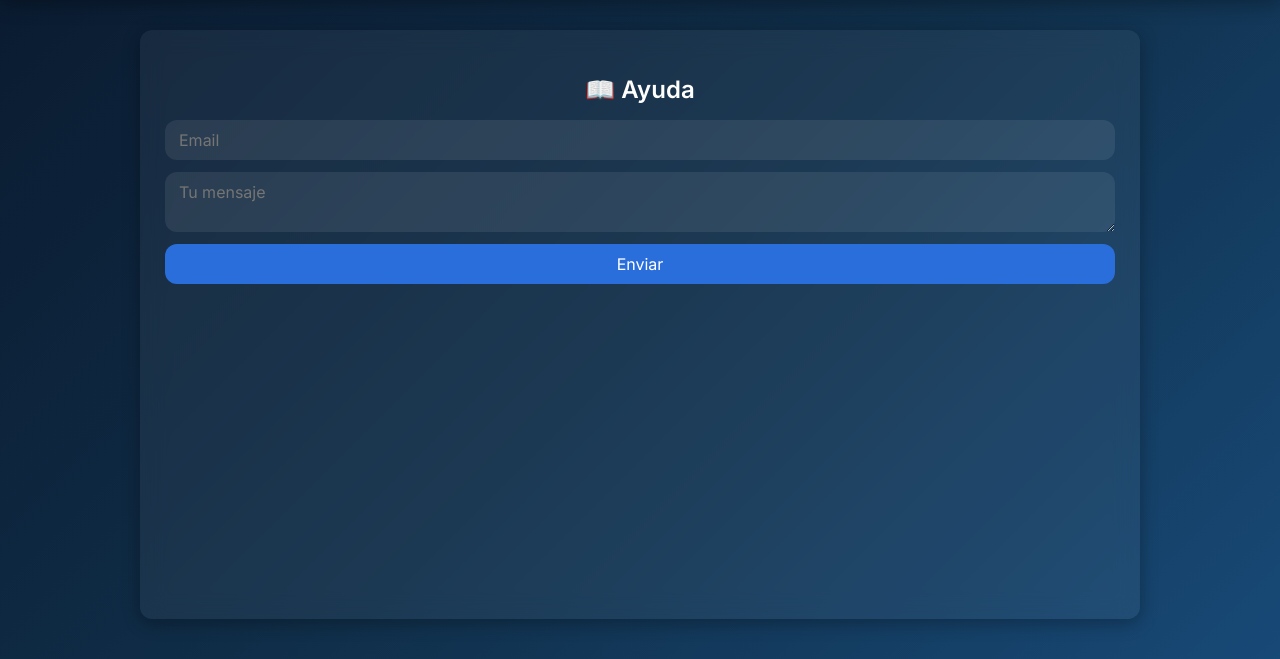
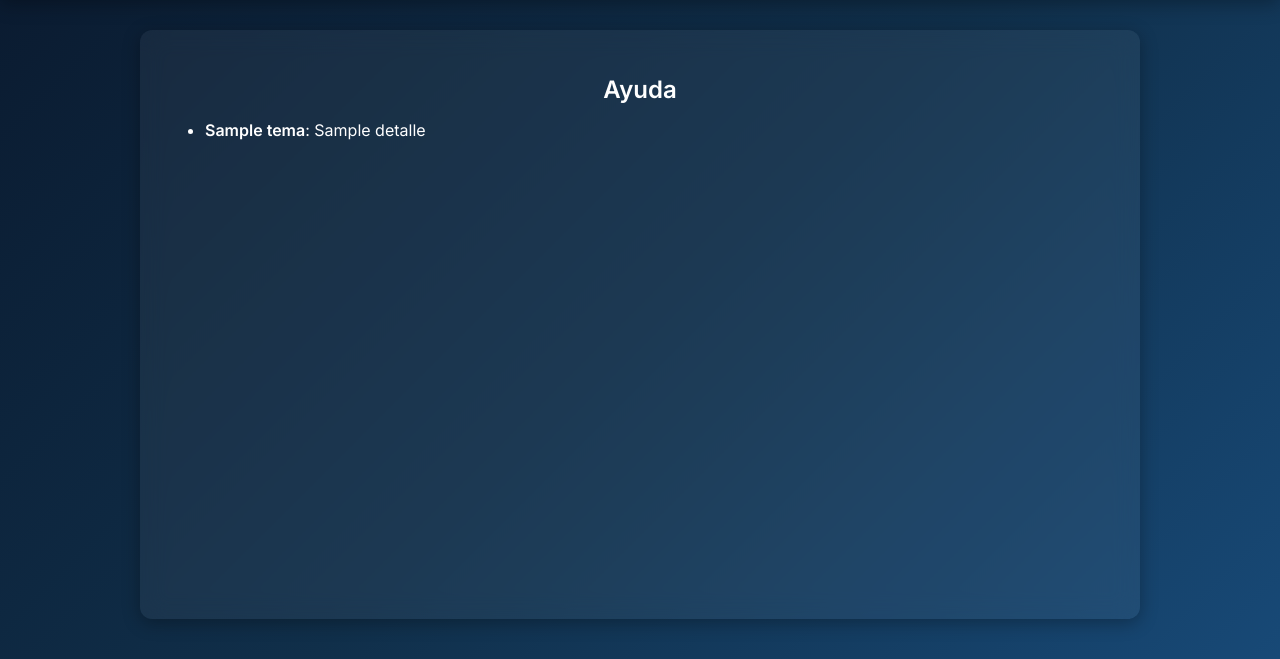
Before and after one commit to crhponce-blip/window-shopping, a Flask app: template templates/ayuda.html in a window 1280 px wide. Shown: the part 69-728 px from the top of the page. Run offline with Flask 3, Linux system fonts and the light colour scheme; the template is opened without the code that fills it: most values are stand-ins (such as "Sample title", 1, 10 or a date in 2020).

Commit message:
Update ayuda.html

```diff
--- a/templates/ayuda.html
+++ b/templates/ayuda.html
@@ -1,11 +1,11 @@
 {% extends "base.html" %}
 {% block content %}
 <div class="card">
-  <h2>📖 {{ t("Ayuda","Help","幫助") }}</h2>
-  <form method="post">
-    <input type="text" name="correo" placeholder="Email">
-    <textarea name="mensaje" placeholder="{{ t('Tu mensaje','Your message','你的訊息') }}"></textarea>
-    <button type="submit">{{ t("Enviar","Send","發送") }}</button>
-  </form>
+  <h2>{{ t("Ayuda","Help","幫助") }}</h2>
+  <ul>
+    {% for it in temas %}
+      <li><strong>{{ it.titulo }}</strong>: {{ it.detalle }}</li>
+    {% endfor %}
+  </ul>
 </div>
 {% endblock %}
```
